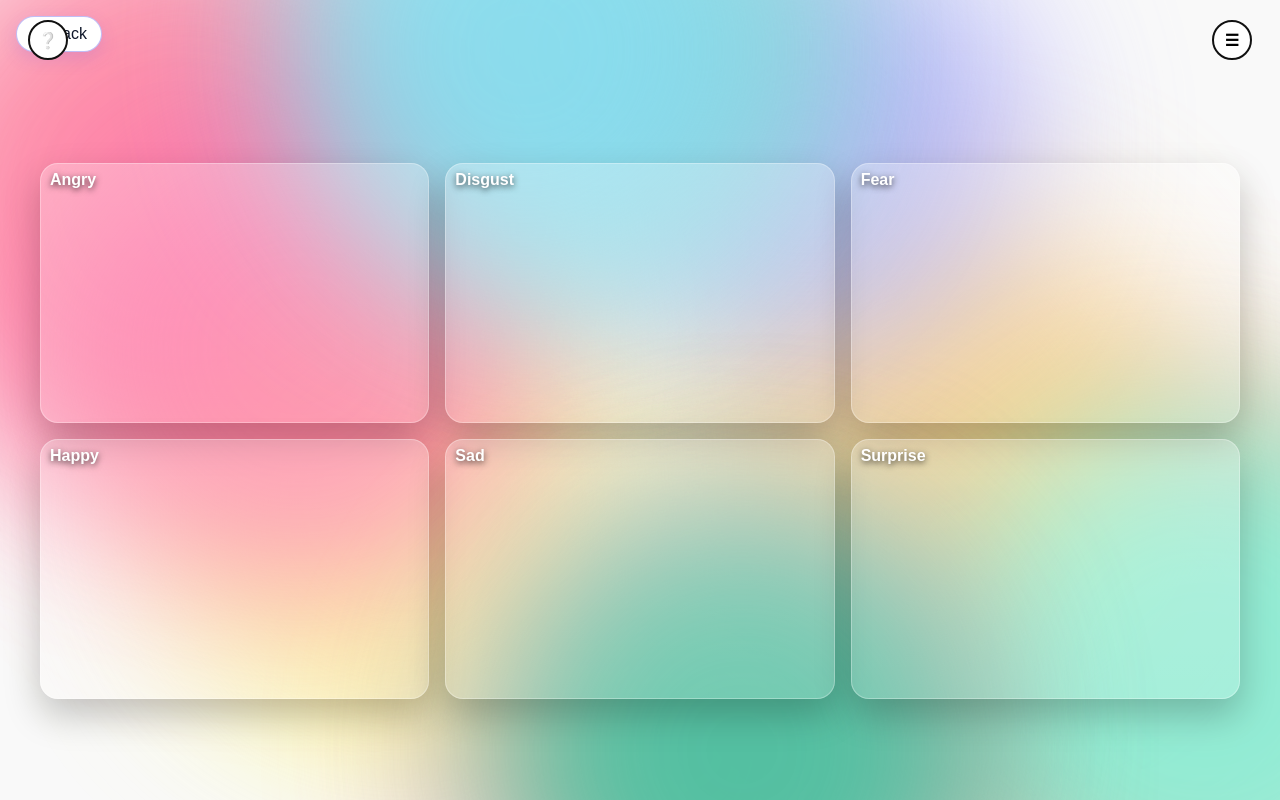
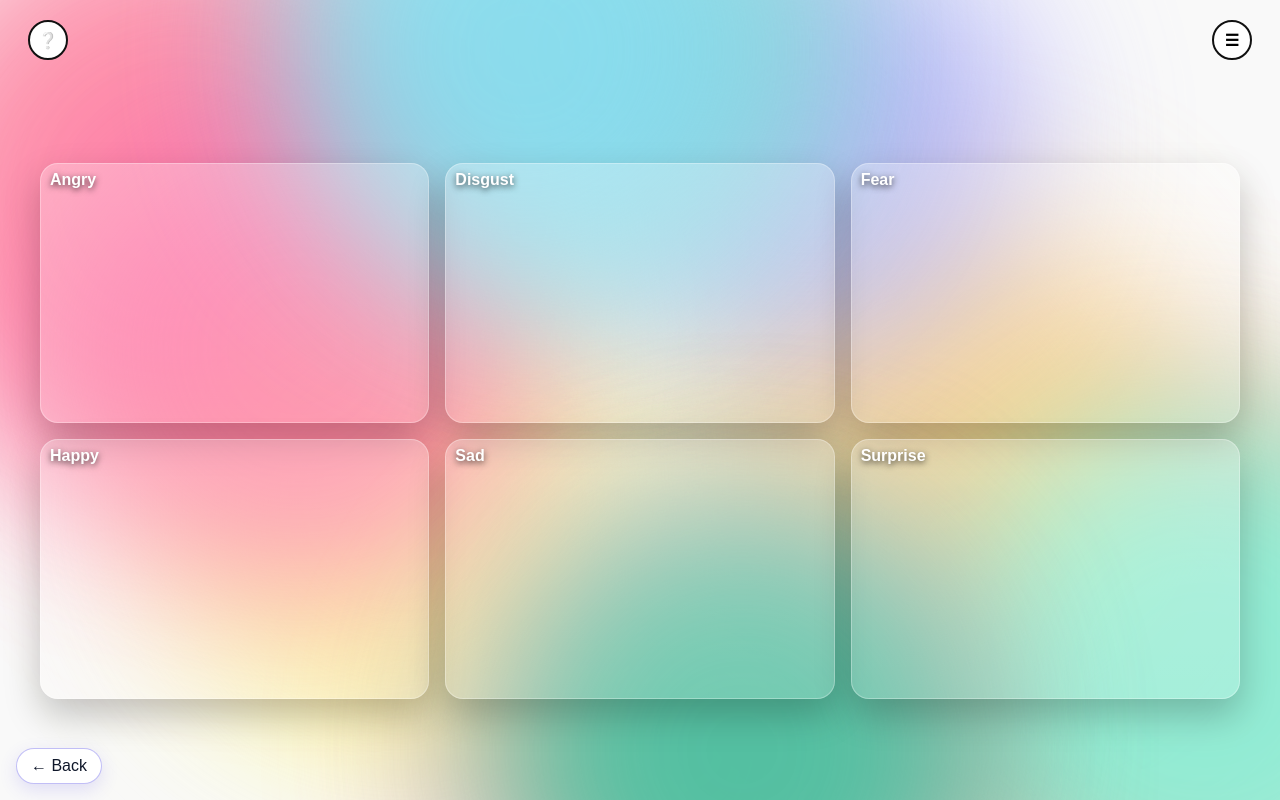
Before and after one commit to jonakfir/SocialQ, a SvelteKit app in the folder frontend/: page /upload/collage in a window 1280 px wide. Shown: the top 800 px of the page. Built offline with nearby package versions, Linux system fonts and the light colour scheme; no server answers.

Commit message:
Collage: move Back button to bottom-left

```diff
--- a/frontend/src/routes/upload/collage/+page.svelte
+++ b/frontend/src/routes/upload/collage/+page.svelte
@@ -514,9 +514,17 @@ ${APP_LINK}
   :root{ --brand:#6d5ef6; --ink:#0f172a; }
 
   .back-btn{
-    position: fixed; left: 16px; top: 16px; z-index: 30;
-    background: #fff; border: 1px solid rgba(79,70,229,.35);
-    border-radius: 9999px; padding: 8px 14px; cursor: pointer; color: var(--ink);
+    position: fixed;
+    left: 16px;
+    bottom: 16px;
+    top: auto;
+    z-index: 40;
+    background: #fff;
+    border: 1px solid rgba(79,70,229,.35);
+    border-radius: 9999px;
+    padding: 8px 14px;
+    cursor: pointer;
+    color: var(--ink);
     box-shadow: 0 6px 18px rgba(79,70,229,.15);
   }
 
```
